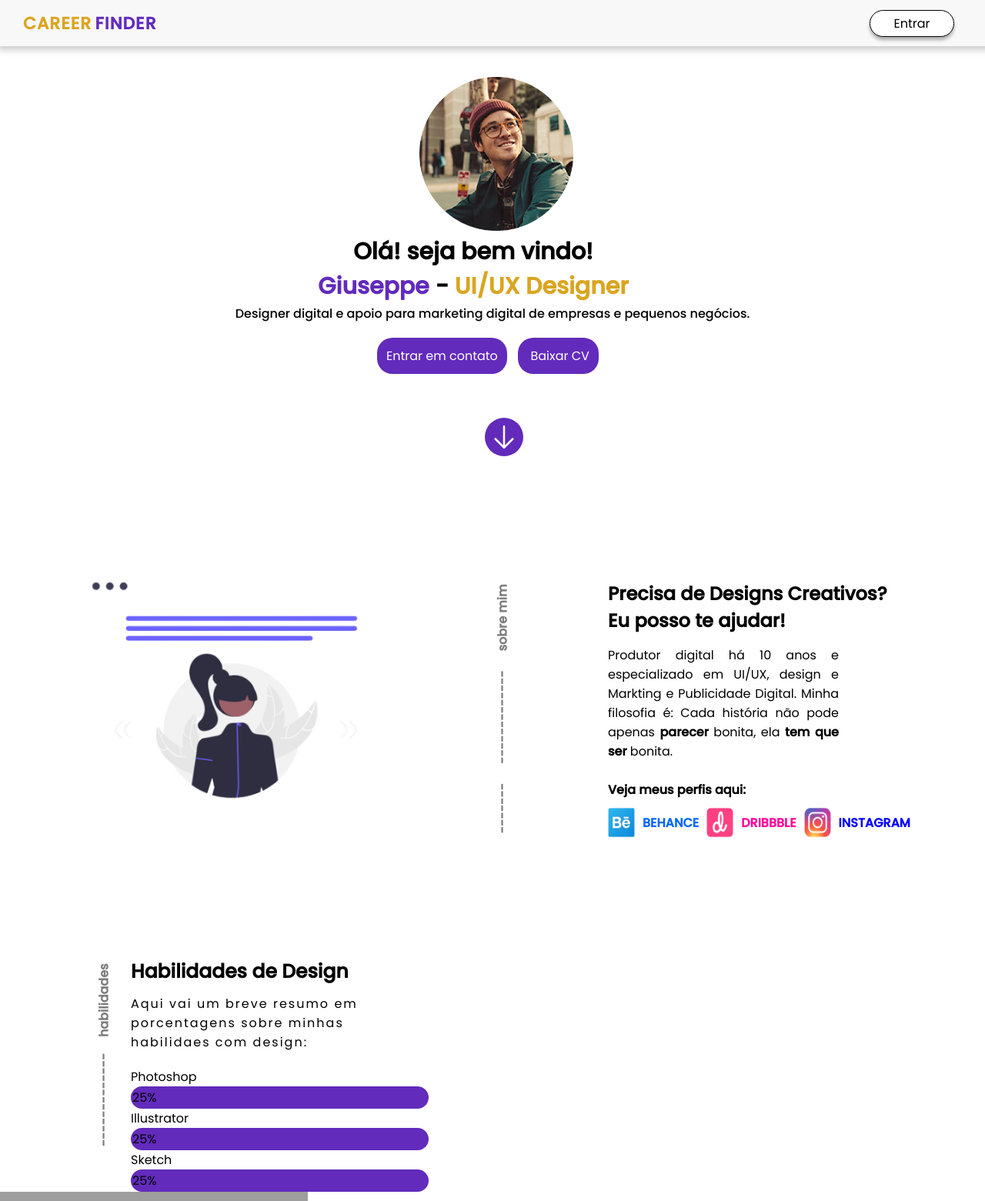
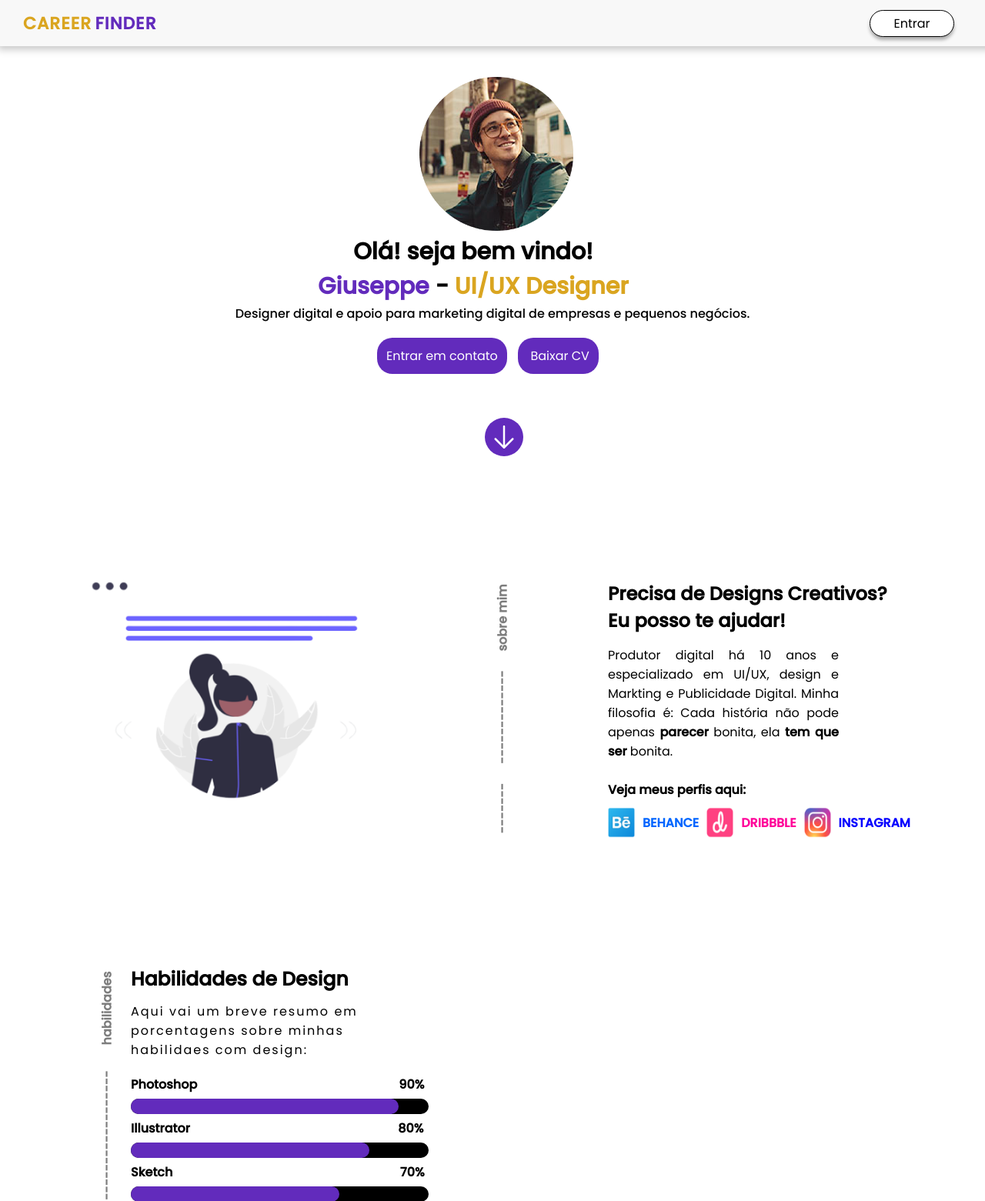
Before and after one commit to Nic-Lemes/career-finder, a PHP site: page /html/profile.html in a window 1280 px wide; the page is wider, and only the part inside the window is pictured. Shown: the top 1561 px of that part at 77% size. Run offline with PHP 8.4, Linux system fonts and the light colour scheme; grey boxes are pictures that could not be loaded.

Commit message:
skills bar done

```diff
--- a/css/profile.css
+++ b/css/profile.css
@@ -235,8 +235,8 @@
     transform: rotate(-90deg);
     color: #7D7D7D;
     font-weight: 600;
-    margin-left: 15px;
-    margin-top: 115px;
+    margin-left: -10px;
+    margin-top: 145px;
 }
 
 .text-skills {
@@ -261,13 +261,38 @@
 .apps {
   margin-left: 170px;
   margin-top: 20px;
-
 }
 
-.progress-bar {
-  background: #622BBC;
-  width: 90%;
-  justify-content: right;
-  border-radius: 60px;
-  padding: 2px;
+.skills-bar {
+  display: grid;
+  gap: 6px;
 }
+
+.container {
+  width: 90%; /* Full width */
+  height: 20px;
+  background-color: #000; /* Grey background */
+  border-radius: 30px;
+}
+
+.skills {
+  border-radius: 30px;
+  height: 20px;
+  padding-top: 10px; /* Add top padding */
+  padding-bottom: 10px; /* Add bottom padding */
+}
+
+.photoshop {
+  width: 90%; background-color: #622BBC;
+  text-align: right;
+}
+
+.illustrator {
+  width: 80%; background-color: #622BBC;
+  text-align: right;
+}
+
+.sketch {
+  width: 70%; background-color: #622BBC;
+  text-align: right;
+}
--- a/html/profile.html
+++ b/html/profile.html
@@ -1,16 +1,18 @@
 <!DOCTYPE html>
 <html lang="en">
   <head>
-  <meta charset="UTF-8">
-  <meta http-equiv="X-UA-Compatible" content="IE=edge">
-  <meta name="viewport" content="width=device-width, initial-scale=1.0">
- <link rel="stylesheet" href="../css/profile.css">
+    <meta charset="UTF-8" />
+    <meta http-equiv="X-UA-Compatible" content="IE=edge" />
+    <meta name="viewport" content="width=device-width, initial-scale=1.0" />
+    <link rel="stylesheet" href="../css/profile.css" />
     <!-- <link rel="shortcut icon" href="favicon.ico" type="image/x-icon"> -->
-  <link rel="stylesheet" href="https://cdn.jsdelivr.net/npm/bootstrap-icons@1.10.5/font/bootstrap-icons.css">
+    <link
+      rel="stylesheet"
+      href="https://cdn.jsdelivr.net/npm/bootstrap-icons@1.10.5/font/bootstrap-icons.css"
+    />
     <title>Meu Perfil</title>
   </head>
   <body>
-
     <!------------ HEADER ------------>
 
     <!------------ LOGO ------------>
@@ -67,45 +89,68 @@
 
       <!-- RIGHT -->
       <div class="right-about">
-        <h2 class="text-about" id="title-about">Precisa de Designs Creativos? <br> Eu posso te ajudar!</h2>
+        <h2 class="text-about" id="title-about">
+          Precisa de Designs Creativos? <br />
+          Eu posso te ajudar!
+        </h2>
 
-        <p class="text-about" id="desc-about">Produtor digital há 10 anos e especializado em UI/UX, design e Markting e Publicidade Digital. Minha filosofia é: Cada história não pode apenas <strong>parecer</strong> bonita, ela <strong>tem que ser</strong> bonita.</p>
+        <p class="text-about" id="desc-about">
+          Produtor digital há 10 anos e especializado em UI/UX, design e
+          Markting e Publicidade Digital. Minha filosofia é: Cada história não
+          pode apenas <strong>parecer</strong> bonita, ela
+          <strong>tem que ser</strong> bonita.
+        </p>
 
         <h4 id="title-links">Veja meus perfis aqui:</h4>
         <div class="links-section">
-          <img src="../assets/behance-icon.png" alt="Behance" class="icons-links">
+          <img
+            src="../assets/behance-icon.png"
+            alt="Behance"
+            class="icons-links"
+          />
           <a href="#" class="links" id="behance">Behance</a>
-          <img src="../assets/dribbble-icon.png" alt="Dribbble" class="icons-links">
+          <img
+            src="../assets/dribbble-icon.png"
+            alt="Dribbble"
+            class="icons-links"
+          />
           <a href="#" class="links" id="dribbble">Dribbble</a>
-          <img src="../assets/instagram-icon.png" alt="Instagram" class="icons-links" >
+          <img
+            src="../assets/instagram-icon.png"
+            alt="Instagram"
+            class="icons-links"
+          />
           <a href="#" class="links" id="instagram">Instagram</a>
         </div>
       </div>
-
 
       <!-- SKILLS -->
 
       <!-- LEFT -->
       <div class="skills">
         <div class="left-skills">
-          <pre id="pre-skills">-------------     habilidades</pre>
+          <pre id="pre-skills">------------------        habilidades</pre>
           <div class="text-skills">
             <h1 id="title-skills">Habilidades de Design</h1>
-            <p id="desc-skills">Aqui vai um breve resumo em porcentagens sobre minhas habilidaes com design:</p>
+            <p id="desc-skills">
+              Aqui vai um breve resumo em porcentagens sobre minhas habilidaes
+              com design:
+            </p>
           </div>
 
           <div class="apps">
-            <span class="skils">Photoshop</span>
-            <div class="progress-bar">
-              <div id="porcentage">25%</div>
+            <div class="skills-bar">
+              <pre><strong>Photoshop                                                               90%</strong></pre>
+              <div class="container">
+                <div class="skills photoshop"></div>
               </div>
-            <span class="skills">Illustrator</span>
-            <div class="progress-bar">
-              <div id="porcentage">25%</div>
+              <pre><strong>Illustrator                                                                 80%</strong></pre>
+              <div class="container">
+                <div class="skills illustrator"></div>
               </div>
-            <span class="skills">Sketch</span>
-            <div class="progress-bar">
-              <div id="porcentage">25%</div>
+              <pre><strong>Sketch                                                                       70%</strong></pre>
+              <div class="container">
+                <div class="skills sketch"></div>
               </div>
             </div>
             <!-- FAZER BARRA DE PROGRESSÃO DE PORCENTAGEM (LINK DE COMO FAZER NO GRUPO DO TCC) -->
```
Also changed, not shown: other parts of html/profile.html (+38 -15 lines). Lines whose indentation alone changed are shown as unchanged.
